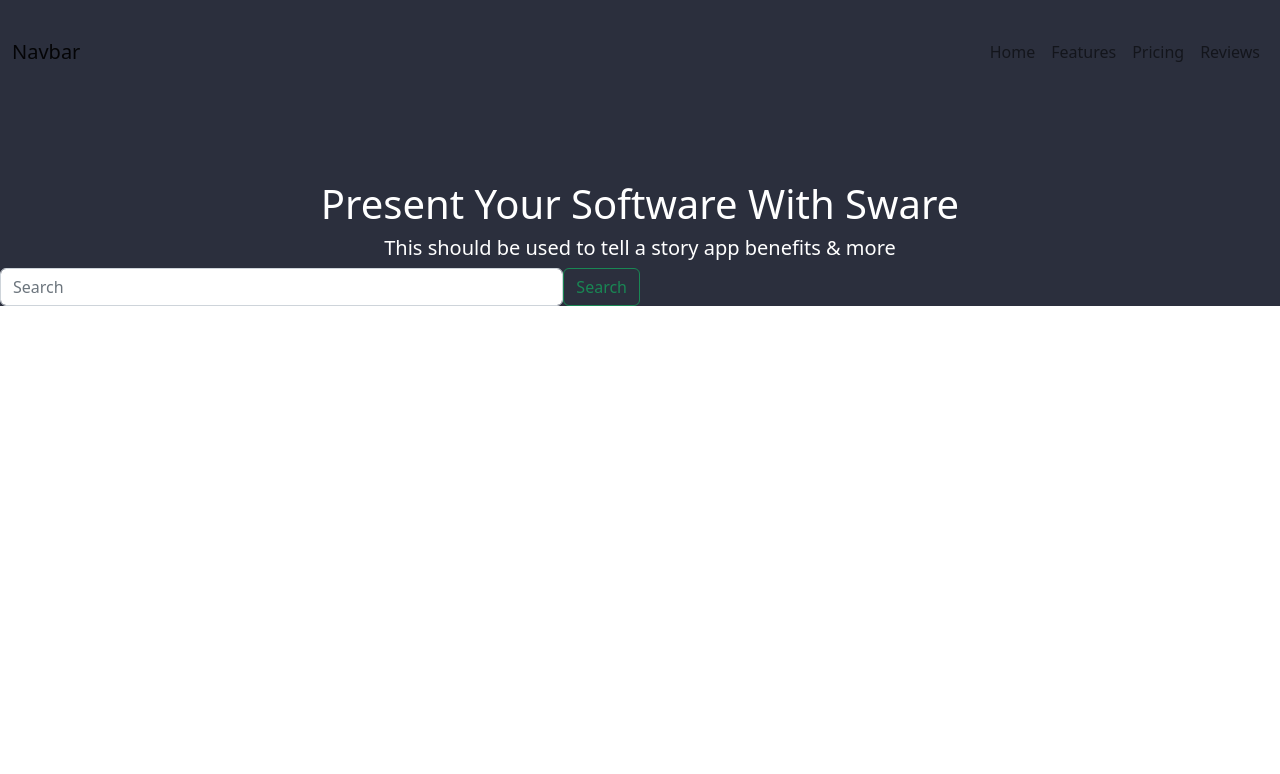
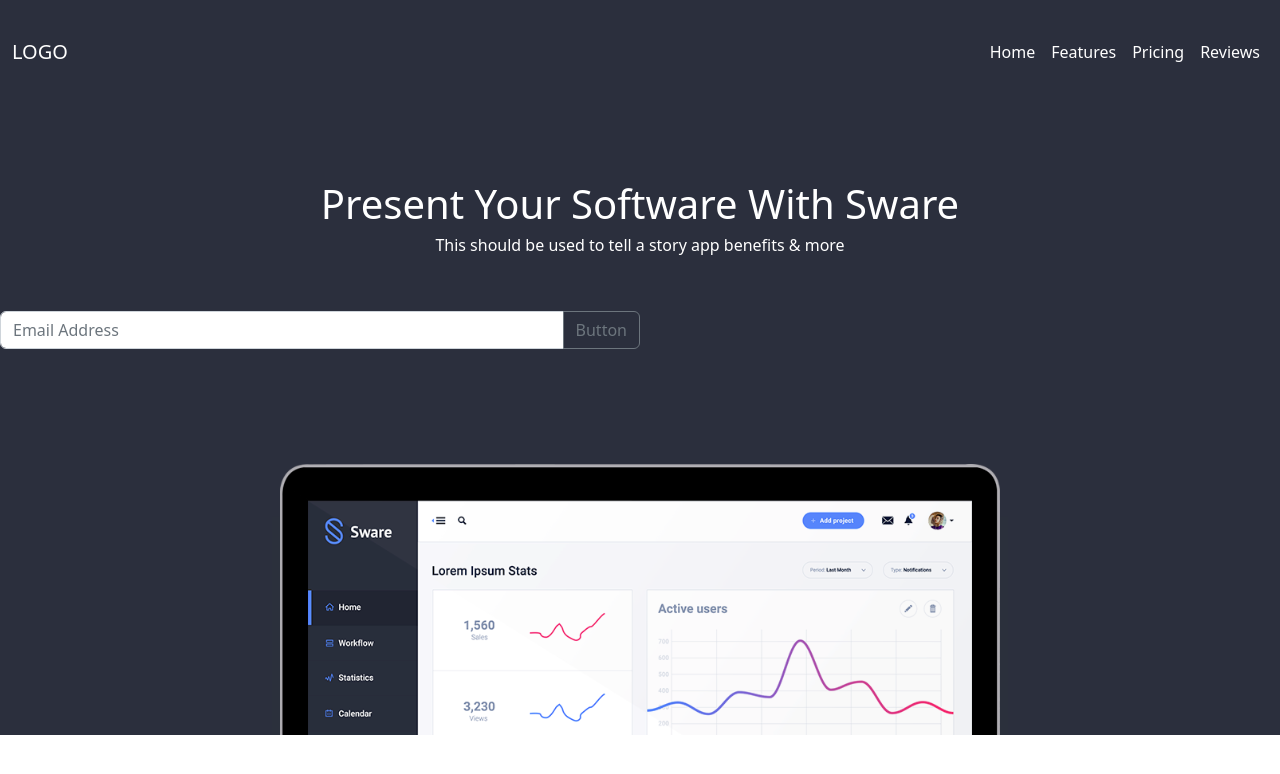
Before and after one commit to MateoCapx/SaaSProject, a plain HTML site: page index.html in a window 1280 px wide. Drawn offline with nearby package versions, Linux system fonts and the light colour scheme.

Commit message:
got header section squared away

```diff
--- a/index.html
+++ b/index.html
@@ -1,11 +1,13 @@
 <!DOCTYPE html>
 <html lang="en">
+
 <head>
   <meta charset="UTF-8">
   <meta http-equiv="X-UA-Compatible" content="IE=edge">
   <meta name="viewport" content="width=device-width, initial-scale=1.0">
   <link rel="stylesheet" type="text/css" href="style.css" />
-   <link href="https://cdn.jsdelivr.net/npm/bootstrap@5.2.1/dist/css/bootstrap.min.css" rel="stylesheet" integrity="sha384-iYQeCzEYFbKjA/T2uDLTpkwGzCiq6soy8tYaI1GyVh/UjpbCx/TYkiZhlZB6+fzT" crossorigin="anonymous">
+  <link href="https://cdn.jsdelivr.net/npm/bootstrap@5.2.1/dist/css/bootstrap.min.css" rel="stylesheet"
+    integrity="sha384-iYQeCzEYFbKjA/T2uDLTpkwGzCiq6soy8tYaI1GyVh/UjpbCx/TYkiZhlZB6+fzT" crossorigin="anonymous">
   <title>SaaS Project</title>
 </head>
 
@@ -15,10 +17,11 @@
     <br>
 
     <!-- Start of Navigation Section -->
- <nav class="navbar navbar-expand-lg">
+    <nav class="navbar navbar-expand-lg" id="navSection">
       <div class="container-fluid">
-    <a class="navbar-brand" href="#">Navbar</a>
-    <button class="navbar-toggler" type="button" data-bs-toggle="collapse" data-bs-target="#navbarNav" aria-controls="navbarNav" aria-expanded="false" aria-label="Toggle navigation">
+        <a class="navbar-brand" href="#">LOGO</a>
+        <button class="navbar-toggler" type="button" data-bs-toggle="collapse" data-bs-target="#navbarNav"
+          aria-controls="navbarNav" aria-expanded="false" aria-label="Toggle navigation">
           <span class="navbar-toggler-icon"></span>
         </button>
         <div class="collapse navbar-collapse justify-content-end" id="navbarNav">
@@ -44,13 +47,25 @@
 
     <div class="mainHeader">
       <h1> Present Your Software With Sware </h1>
-      <h5> This should be used to tell a story app benefits & more </h5>
+      <h6> This should be used to tell a story app benefits & more </h6>
     </div>
 
-  <form class="d-flex" role="search" id="mainForm">
-      <input class="form-control " type="search" placeholder="Search" aria-label="Search">
-      <button class="btn btn-outline-success" type="submit">Search</button>
-    </form>
+    <br><br>
+
+    <!-- form inout to get emails  -->
+    <div class="input-group mb-3" id="inputForm">
+      <input type="text" class="form-control" placeholder="Email Address" aria-label="Email_Address"
+        aria-describedby="button-addon2">
+      <button class="btn btn-outline-secondary" type="button" id="button-addon2">Button</button>
+    </div>
+
+    <br><br><br><br>
+
+
+    <!-- Image Section - Allows image to be Center and Responsive-->
+    <div class="text-center">
+      <img class="img-fluid" src="images/headerImage.png" alt="mainImage">
+    </div>
 
   </header>
 
@@ -61,4 +76,5 @@
 
 
 </body>
+
 </html>
--- a/style.css
+++ b/style.css
@@ -10,7 +10,17 @@
     text-align: center;
  }
 
+ #navSection a{
+     color: white;
+ }
 
 header{
     background-color: #2b2f3d;
 }
+/* Styles for the navigation & Header Section ENDS */
+
+
+/* input form Styles  */
+#inputForm{
+    width: 50%;
+}
```
Also changed, not shown: images/headerImage.png (added). Lines whose indentation alone changed are shown as unchanged.
